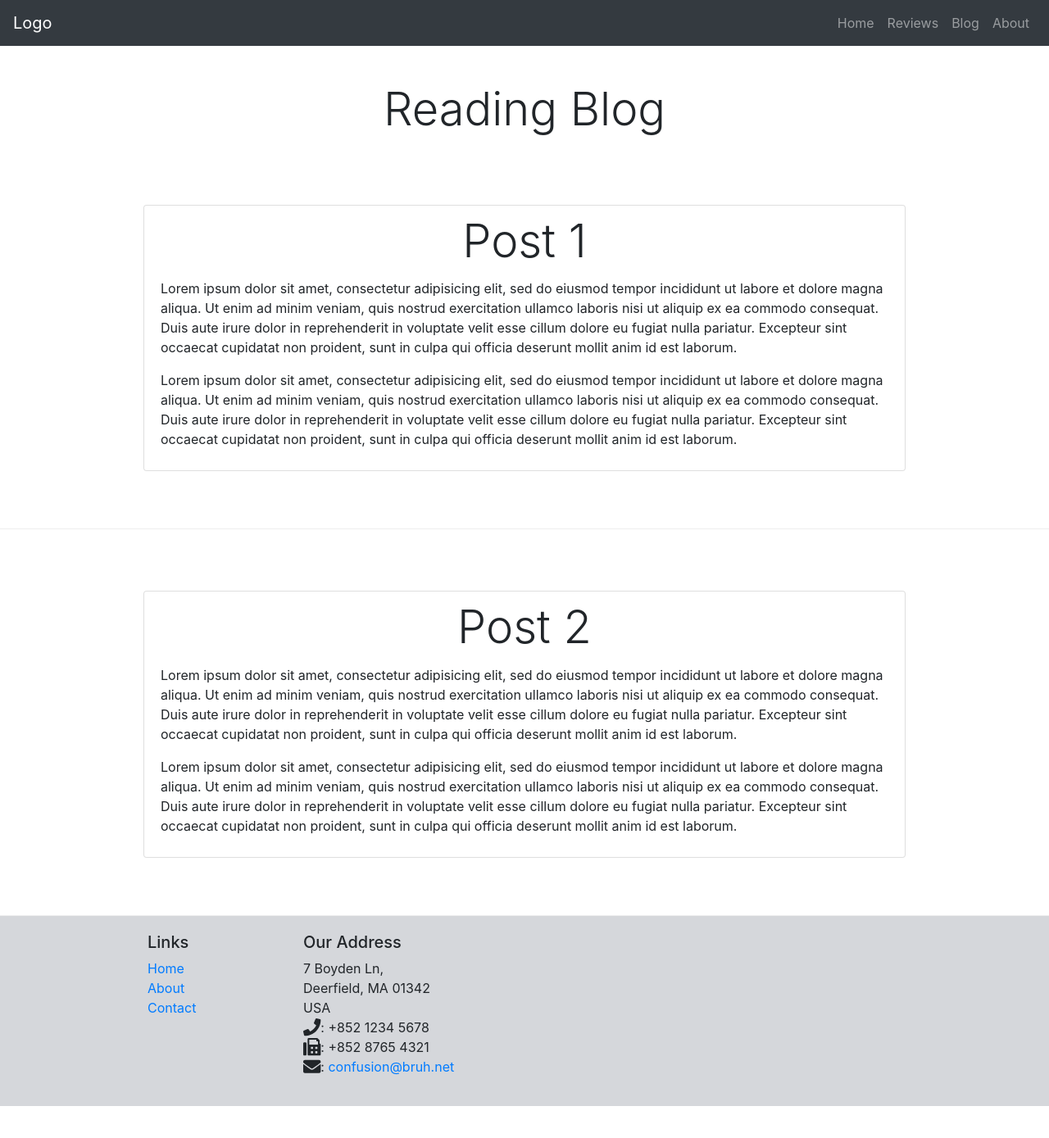
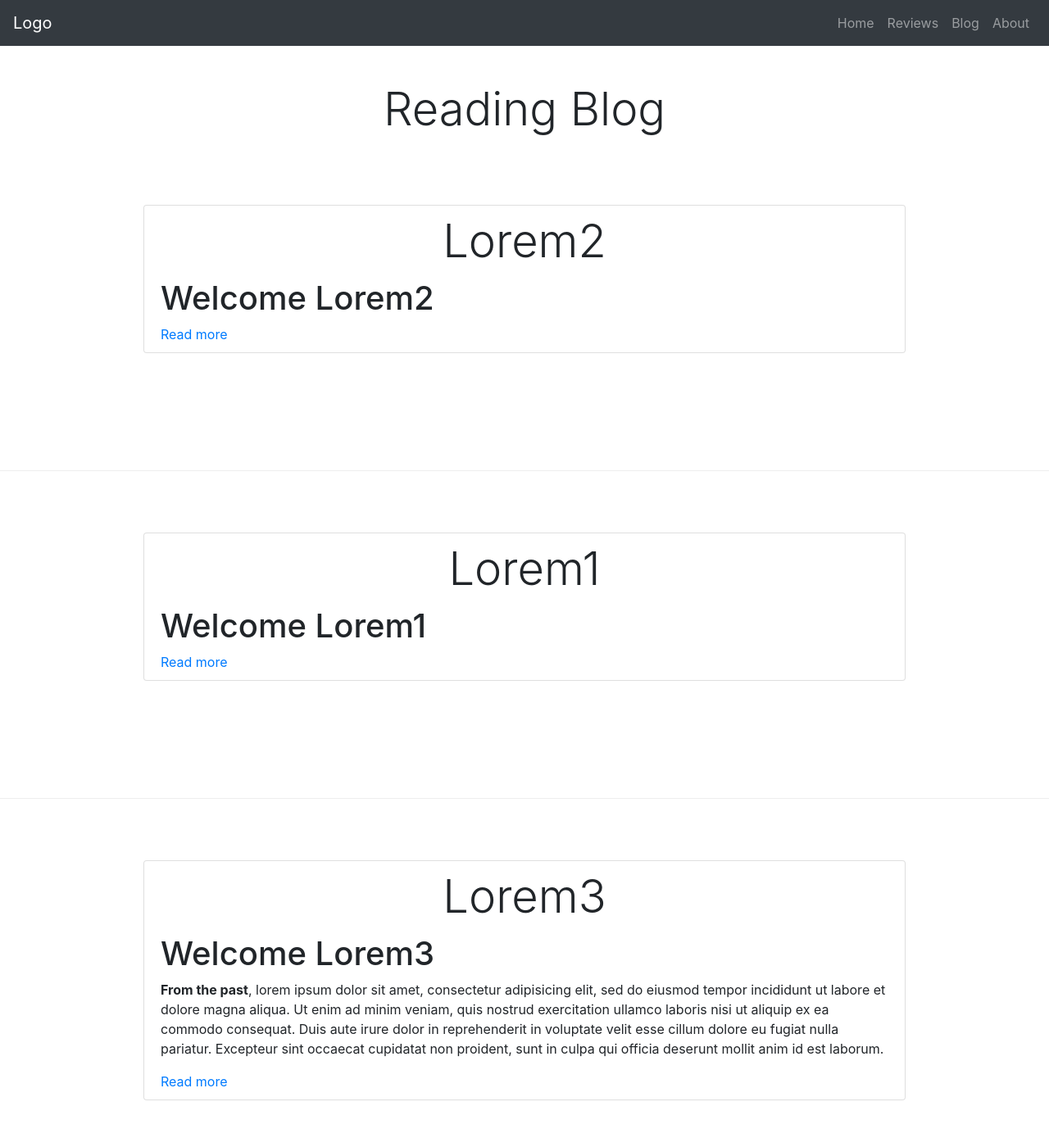
Before and after one commit to iqbalnurjadin/book-blog, a Jekyll site: the page built from blog.html, in a window 1280 px wide and 1400 px high. Shown: the top 1389 px of the window at 82% size. Built offline with Jekyll 4.4.1, drawn with Linux system fonts in a browser that asks for light colours; nearby versions of some CDN libraries; some of the changed text lies outside the part shown.

Commit message:
Move blog posts to _posts directory and created for loop for all posts

```diff
--- a/blog.html
+++ b/blog.html
@@ -7,26 +7,18 @@ title: Blog
   <div class="row row-header">
     <h2 class="display-4 align-self-center mx-auto">Reading Blog</h2>
   </div>
+  {% assign blog_posts = site.posts | where:"grouped_by","blog-post" %}
+  {% for post in blog_posts %}
   <div class="row row-content">
     <div class="mx-auto justify-content-md-center col-md-9">
       <div class="card about-card">
-        <h2 class="card-title display-4 mx-auto" style="margin-top: 10px;">Post 1</h2>
+        <h2 class="card-title display-4 mx-auto" style="margin-top: 10px;">{{ post.title }}</h2>
         <div class="card-body" style="margin-top: -20px; margin-bottom: -10px;">
-          <p>Lorem ipsum dolor sit amet, consectetur adipisicing elit, sed do eiusmod tempor incididunt ut labore et dolore magna aliqua. Ut enim ad minim veniam, quis nostrud exercitation ullamco laboris nisi ut aliquip ex ea commodo consequat. Duis aute irure dolor in reprehenderit in voluptate velit esse cillum dolore eu fugiat nulla pariatur. Excepteur sint occaecat cupidatat non proident, sunt in culpa qui officia deserunt mollit anim id est laborum.</p>
-          <p>Lorem ipsum dolor sit amet, consectetur adipisicing elit, sed do eiusmod tempor incididunt ut labore et dolore magna aliqua. Ut enim ad minim veniam, quis nostrud exercitation ullamco laboris nisi ut aliquip ex ea commodo consequat. Duis aute irure dolor in reprehenderit in voluptate velit esse cillum dolore eu fugiat nulla pariatur. Excepteur sint occaecat cupidatat non proident, sunt in culpa qui officia deserunt mollit anim id est laborum.</p>
+          {{ post.excerpt }}
+          <a href="{{ post.url | relative_url }}">Read more</a>
         </div>
       </div>
     </div>
   </div>
-  <div class="row row-content">
-    <div class="mx-auto justify-content-md-center col-md-9">
-      <div class="card about-card">
-        <h2 class="card-title display-4 mx-auto" style="margin-top: 10px;">Post 2</h2>
-        <div class="card-body" style="margin-top: -20px; margin-bottom: -10px;">
-          <p>Lorem ipsum dolor sit amet, consectetur adipisicing elit, sed do eiusmod tempor incididunt ut labore et dolore magna aliqua. Ut enim ad minim veniam, quis nostrud exercitation ullamco laboris nisi ut aliquip ex ea commodo consequat. Duis aute irure dolor in reprehenderit in voluptate velit esse cillum dolore eu fugiat nulla pariatur. Excepteur sint occaecat cupidatat non proident, sunt in culpa qui officia deserunt mollit anim id est laborum.</p>
-          <p>Lorem ipsum dolor sit amet, consectetur adipisicing elit, sed do eiusmod tempor incididunt ut labore et dolore magna aliqua. Ut enim ad minim veniam, quis nostrud exercitation ullamco laboris nisi ut aliquip ex ea commodo consequat. Duis aute irure dolor in reprehenderit in voluptate velit esse cillum dolore eu fugiat nulla pariatur. Excepteur sint occaecat cupidatat non proident, sunt in culpa qui officia deserunt mollit anim id est laborum.</p>
-        </div>
-      </div>
-    </div>
-  </div>
+  {% endfor %}
 </div>
```
Also changed, not shown: _layouts/post.html (added, +18 -0 lines), _posts/blog-posts/2019-03-07-Lorem4.md (added, +17 -0 lines), _posts/blog-posts/2019-05-09-Lorem3.md (added, +17 -0 lines), _posts/blog-posts/2020-07-09-Lorem1.md (added, +15 -0 lines), _posts/blog-posts/2020-07-10-Lorem2.md (added, +15 -0 lines), 7 other files.
